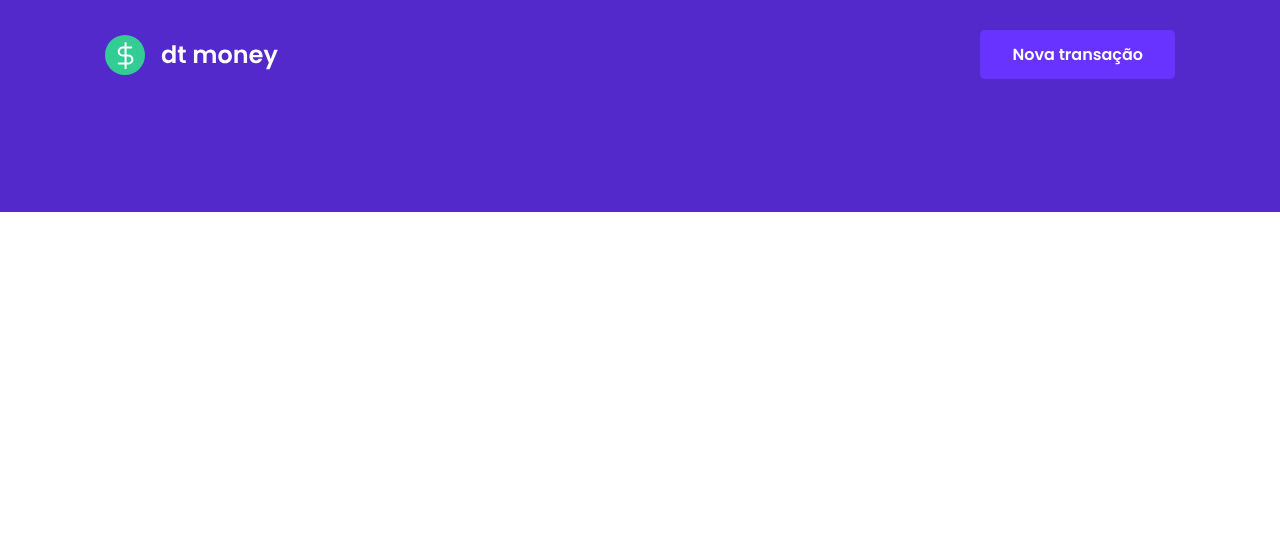
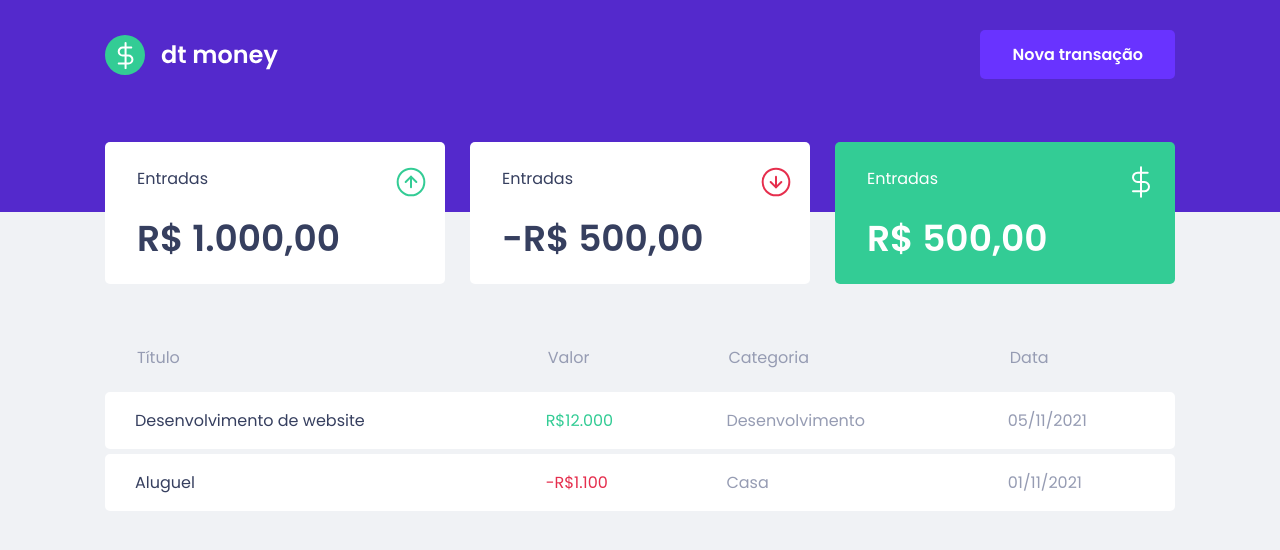
Before and after one commit to josefirmino/dtmoney, a React (Create React App) app: page / in a window 1280 px wide. Shown: the top 550 px of the page. Built offline with nearby package versions, Linux system fonts and the light colour scheme.

Commit message:
Criando Summary e TransactionsTable

```diff
--- a/src/App.tsx
+++ b/src/App.tsx
@@ -2,11 +2,13 @@
 
 // Components
 import { Header } from "./components/Header";
+import { Dashboard } from "./components/Dashboard";
 
 export function App() {
   return (
     <>
       <Header />
+      <Dashboard />
       <GlobalStyle />
     </>
   );
--- /dev/null
+++ b/src/components/Dashboard/index.tsx
@@ -0,0 +1,13 @@
+import * as S from "./styles";
+
+import { Summary } from "../Summary";
+import { TransactionsTable } from "../TransactionsTable";
+
+export function Dashboard() {
+  return (
+    <S.Section>
+      <Summary />
+      <TransactionsTable />
+    </S.Section>
+  );
+}
--- /dev/null
+++ b/src/components/Dashboard/styles.ts
@@ -0,0 +1,15 @@
+import styled from "styled-components";
+
+export const Section = styled.section`
+  display: flex;
+  flex-direction: column;
+  height: 21.2rem;
+  width: 100%;
+`;
+
+export const Container = styled.div`
+  width: 100%;
+  max-width: 112rem;
+  margin: 0 auto;
+  padding: 0 2.5rem;
+`;
--- /dev/null
+++ b/src/components/Summary/index.tsx
@@ -0,0 +1,34 @@
+import * as S from "./styles";
+
+// Imagens
+import incomeImg from "../../assets/income.svg";
+import outcomeImg from "../../assets/outcome.svg";
+import totalImg from "../../assets/total.svg";
+
+export function Summary() {
+  return (
+    <S.Container>
+      <div className="header-card">
+        <header>
+          <p>Entradas</p>
+          <img src={incomeImg} alt="Entradas" />
+        </header>
+        <strong>R$ 1.000,00</strong>
+      </div>
+      <div className="header-card">
+        <header>
+          <p>Entradas</p>
+          <img src={outcomeImg} alt="Saídas" />
+        </header>
+        <strong>-R$ 500,00</strong>
+      </div>
+      <div className="header-card active">
+        <header>
+          <p>Entradas</p>
+          <img src={totalImg} alt="Total" />
+        </header>
+        <strong>R$ 500,00</strong>
+      </div>
+    </S.Container>
+  );
+}
--- /dev/null
+++ b/src/components/Summary/styles.ts
@@ -0,0 +1,54 @@
+import styled from "styled-components";
+
+export const Container = styled.div`
+  display: flex;
+  align-items: flex-start;
+  justify-content: space-between;
+  width: 100%;
+  max-width: 112rem;
+  margin: 0 auto;
+  padding: 0 2.5rem;
+  .header-card {
+    width: 100%;
+    max-width: 34rem;
+    min-height: 13.5rem;
+    border-radius: 0.5rem;
+    background-color: var(--Shape);
+    padding: 2.4rem 1.8rem 1.8rem 3.2rem;
+    margin-top: -7rem;
+
+    &:not(:first-child) {
+      margin-left: 2rem;
+    }
+
+    header {
+      display: flex;
+      justify-content: space-between;
+      p {
+        color: var(--Text-title);
+      }
+    }
+
+    strong {
+      display: block;
+      margin-top: 1.4rem;
+      font-size: 3.6rem;
+      line-height: 5.4rem;
+      color: var(--Text-title);
+    }
+
+    &.active {
+      background-color: var(--Green);
+      header {
+        display: flex;
+        justify-content: space-between;
+        p {
+          color: var(--Shape);
+        }
+      }
+      strong {
+        color: var(--Shape);
+      }
+    }
+  }
+`;
--- /dev/null
+++ b/src/components/TransactionsTable/index.tsx
@@ -0,0 +1,33 @@
+import * as S from "./styles";
+
+export function TransactionsTable() {
+  return (
+    <S.Container>
+      <table>
+        <thead>
+          <tr>
+            <th>Título</th>
+            <th>Valor</th>
+            <th>Categoria</th>
+            <th>Data</th>
+          </tr>
+        </thead>
+
+        <tbody>
+          <tr>
+            <td>Desenvolvimento de website</td>
+            <td className="deposit">R$12.000</td>
+            <td>Desenvolvimento</td>
+            <td>05/11/2021</td>
+          </tr>
+          <tr>
+            <td>Aluguel</td>
+            <td className="withdraw">-R$1.100</td>
+            <td>Casa</td>
+            <td>01/11/2021</td>
+          </tr>
+        </tbody>
+      </table>
+    </S.Container>
+  );
+}
--- /dev/null
+++ b/src/components/TransactionsTable/styles.ts
@@ -0,0 +1,50 @@
+import styled from "styled-components";
+
+export const Container = styled.div`
+  width: 100%;
+  max-width: 112rem;
+  margin: 0 auto;
+  padding: 0 2.5rem;
+  margin-top: 4rem;
+
+  table {
+    width: 100%;
+    border-spacing: 0 0.5rem;
+
+    th {
+      color: var(--Text-body);
+      font-weight: 400;
+      padding: 1.6rem 3.2rem;
+      text-align: left;
+      line-height: 2.6rem;
+    }
+
+    tr {
+      border-radius: 5rem !important;
+      td {
+        background-color: var(--Shape);
+        padding: 1.6rem 3rem;
+        border: 0;
+        color: var(--Text-body);
+
+        &.deposit {
+          color: var(--Green);
+        }
+
+        &.withdraw {
+          color: var(--Red);
+        }
+
+        &:first-child {
+          border-top-left-radius: 0.5rem;
+          border-bottom-left-radius: 0.5rem;
+          color: var(--Text-title);
+        }
+        &:last-child {
+          border-top-right-radius: 0.5rem;
+          border-bottom-right-radius: 0.5rem;
+        }
+      }
+    }
+  }
+`;
--- a/src/styles/global.ts
+++ b/src/styles/global.ts
@@ -5,6 +5,7 @@
     --Background: #f0f2f5;
     --Red: #E52E4D;
     --Blue: #5429CC;
+    --Green: #33CC95;
 
     --Blue-light: #6933ff;
 
@@ -50,7 +51,7 @@
   }
 
   body{
-    background-color: var(--background);
+    background-color: var(--Background);
     -webkit-font-smoothing: antialiased;
     &::-webkit-scrollbar {
       width: 5px;
```
